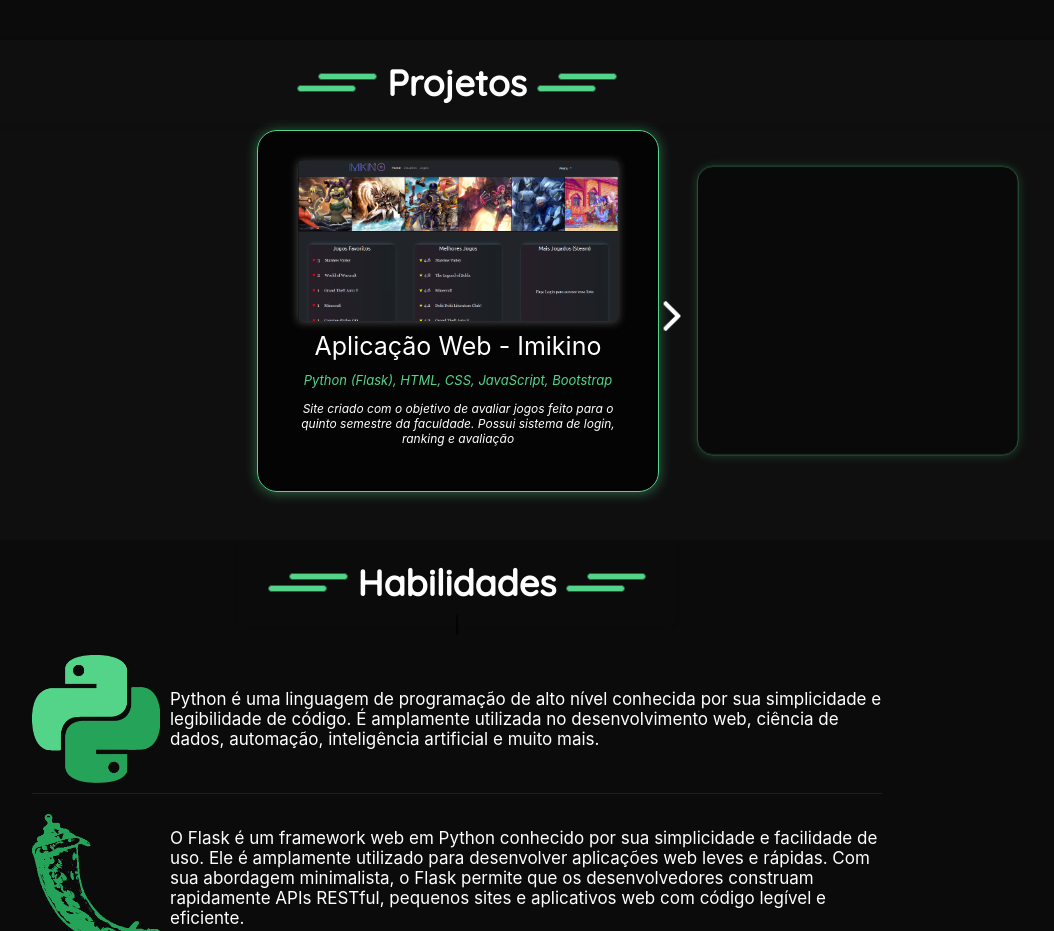
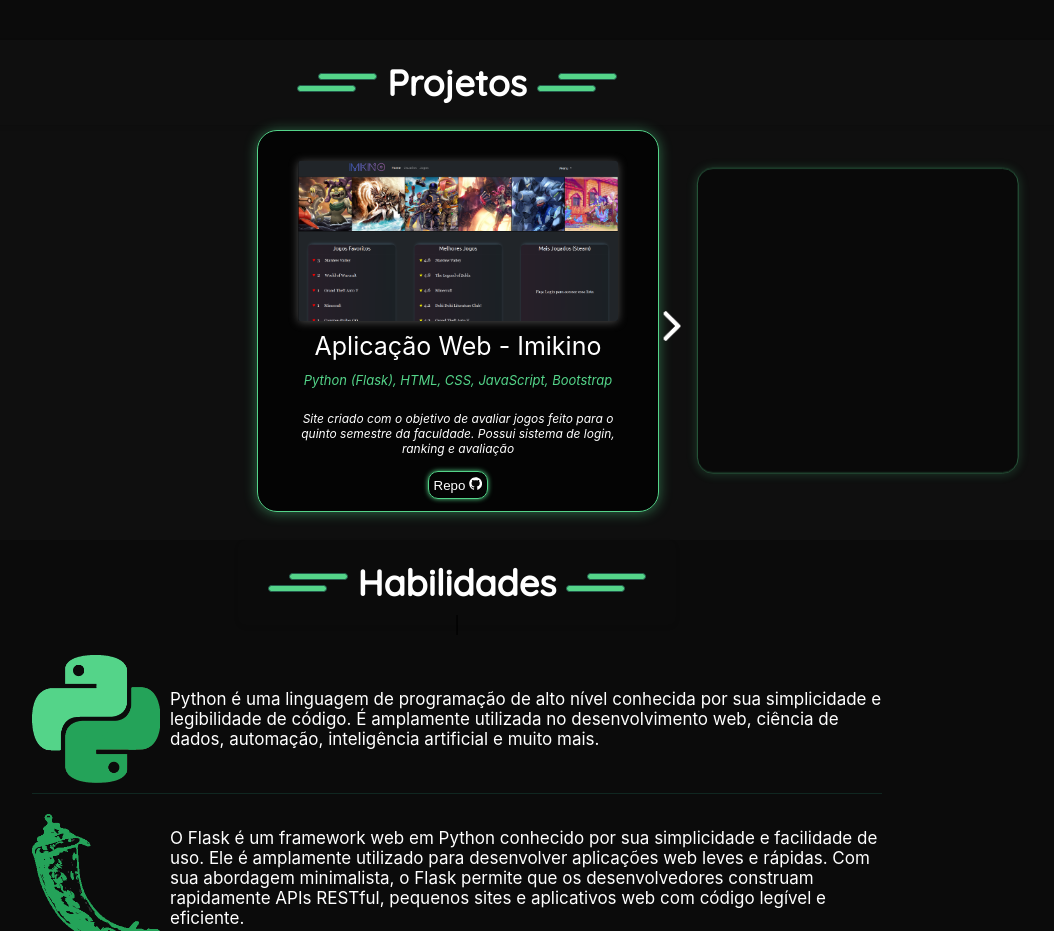
Before and after one commit to leoFagundes/Portfolio-loeFagundes, a React (Create React App) app: page / in a window 1280 px wide. Shown: the part 1280-2211 px from the top of the page, without its empty margins (183-1237 px from the left). Built offline with nearby package versions, Linux system fonts and the light colour scheme; a web font is replaced by a local one.

Commit message:
update projects links

```diff
--- a/package.json
+++ b/package.json
@@ -13,6 +13,7 @@
     "framer-motion": "^10.16.4",
     "react": "^18.2.0",
     "react-dom": "^18.2.0",
+    "react-icons": "^4.12.0",
     "react-router-dom": "^6.18.0",
     "react-scripts": "5.0.1",
     "typescript": "^4.9.5",
--- a/src/components/Projects/SlideProject/SlideProject.module.scss
+++ b/src/components/Projects/SlideProject/SlideProject.module.scss
@@ -54,7 +54,7 @@
 }
 
 .item {
-    height: 360px;
+    height: 380px;
     width: 100%;
     flex-shrink: 0;
     border: 1px solid #54d489;
@@ -108,12 +108,40 @@
         }
 
         .description {
+            display: flex;
+            flex-direction: column;
+            padding: 10px;
+            gap: 5px;
             text-align: center;
             color: white;
             font-size: 12px;
             width: 85%;
             -webkit-animation: slide 1.5s cubic-bezier(0.250, 0.460, 0.450, 0.940) both;
             animation: slide 1.5s cubic-bezier(0.250, 0.460, 0.450, 0.940) both;
+
+            .linksButtons {
+                display: flex;
+                justify-content: center;
+                align-items: center;
+                gap: 10px;
+                padding-top: 10px;
+                a {
+
+                    button {
+                        border: 1px solid #54d489;
+                        background-color: transparent;
+                        color: white;
+                        box-shadow: 0 0 5px #54d489;
+                        padding: 5px;
+                        border-radius: 10px;
+
+                        &:hover {
+                            cursor: pointer;
+                            box-shadow: inset 0 0 5px #54d489;
+                        }
+                    }
+                }
+            }
 
             @media screen and (max-width: 430px) {
                 font-size: 10px;
--- a/src/components/Projects/SlideProject/index.tsx
+++ b/src/components/Projects/SlideProject/index.tsx
@@ -1,4 +1,6 @@
 import style from './SlideProject.module.scss'
+import { RiExternalLinkLine } from 'react-icons/ri';
+import { RxGithubLogo } from 'react-icons/rx';
 
 export default function SlideProject({currentProjectIndex, currentProject, currentProjectSide, projectList}: {
     currentProjectIndex: number,
@@ -10,6 +12,7 @@
         des: string;
         ling: string;
         link: string;
+        demo?: string;
     }[];}) {
     if (!currentProject && currentProjectSide) {
         return (
@@ -36,21 +39,27 @@
     else {
         return (
             <div className={style.currentSlide}>
-                {projectList.map(({imageName, name, des, ling, link}, index) => (
+                {projectList.map(({imageName, name, des, ling, link, demo}, index) => (
                     <div
                     key={index}
                     className={`${style.item} ${index === currentProjectIndex ? style.active : style.hidden}`}
                     >
-                        <a href={link} target='_blank' rel="noreferrer">
+
                             <div className={style.content}>
                                 <div className={style.image} style={{ backgroundImage: `url(${process.env.PUBLIC_URL}/${imageName})` }}/>
                                 <div className={style.name}>
                                     {name}<br/>
                                     <i style={{fontSize: '13px', color: '#54d489'}}>{ling}</i>
                                 </div>
-                                <div className={style.description}><i>{des}</i></div>
+                                <div className={style.description}>
+                                    <i>{des}</i>
+                                    <div className={style.linksButtons}>
+                                        <a href={link} target='_blank'><button type='button'>Repo <RxGithubLogo /></button></a>
+                                        {demo ? <a href={demo} target='_blank'><button type='button'>Demo <RiExternalLinkLine /></button></a> : ''}
+                                    </div>
+                                </div>
                             </div>
-                        </a>
+
                     </div>
                 ))}
             </div>
--- a/src/components/Projects/index.tsx
+++ b/src/components/Projects/index.tsx
@@ -20,7 +20,8 @@
         name: 'Portfólio 1.0',
         des: 'Esse foi o primeiro Portfólio que fiz para ter um lugar onde colocar os meus projetos e falar um pouco mais sobre mim.',
         ling: 'HTML, CSS, JavaScript',
-        link: 'https://github.com/leoFagundes/Portfolio' },
+        link: 'https://github.com/leoFagundes/Portfolio',
+        demo: 'https://portfolioleo-1.netlify.app/' },
     {
         imageName: 'assets/img/projects/portfolio2.png',
         name: 'Portfólio 2.0',
@@ -38,11 +39,12 @@
         name: 'Lista de Tarefas',
         des: 'Uma lista de tarefas onde podemos adicionar e excluir post-its, eles se alocam dinamicamente.',
         ling: 'HTML, CSS, JavaScript',
-        link: 'https://github.com/leoFagundes/Lista-de-Tarefas-JS' },
+        link: 'https://github.com/leoFagundes/Lista-de-Tarefas-JS',
+        demo: 'https://lista-tarefas-leo.netlify.app/index.html' },
     {
         imageName: 'assets/img/projects/rpg.jpg',
         name: 'RPG de terminal',
-        des: 'Projeto que fiz para treinar Programação Orientada a Objeto. Fiz um sistema de Dungeons em que o aventureiro, que tem diversos atributos, tenha que derrotar os monstros da dungeon e matar o boss. Existe um sistema de loot, inventário, loja, ouro e entre outros.',
+        des: 'Projeto que fiz para treinar Programação Orientada a Objeto. Fiz um sistema de Dungeons com sistema de loot, inventário, loja, ouro e entre outros.',
         ling: 'Python',
         link: 'https://github.com/leoFagundes/RPG-Python' },
     {
@@ -56,7 +58,8 @@
         name: 'Currículo HTML',
         des: 'Currículo feito para treinar HTML e CSS',
         ling: 'HTML, CSS',
-        link: 'https://github.com/leoFagundes/CurriculoHTML' },
+        link: 'https://github.com/leoFagundes/CurriculoHTML',
+        demo: 'https://cvhtml-2.netlify.app/' },
     {
         imageName: 'assets/img/projects/comunidade-prog.png',
         name: 'Comunidade de Programação',
@@ -68,7 +71,8 @@
         name: 'Jogo da Velha',
         des: 'Jogo da Velha feito para treinar JavaScript',
         ling: 'HTML, CSS, JavaScript',
-        link: 'https://github.com/leoFagundes/Jogo-Da-Velha-JS' },
+        link: 'https://github.com/leoFagundes/Jogo-Da-Velha-JS',
+        demo: 'https://jogodavelha-leo.netlify.app/' },
     ];
 
     const [currentProjectIndex, setCurrentProjectIndex] = useState(0);
```
Also changed, not shown: 1 other file (tests, documents, lock files or other folders).
